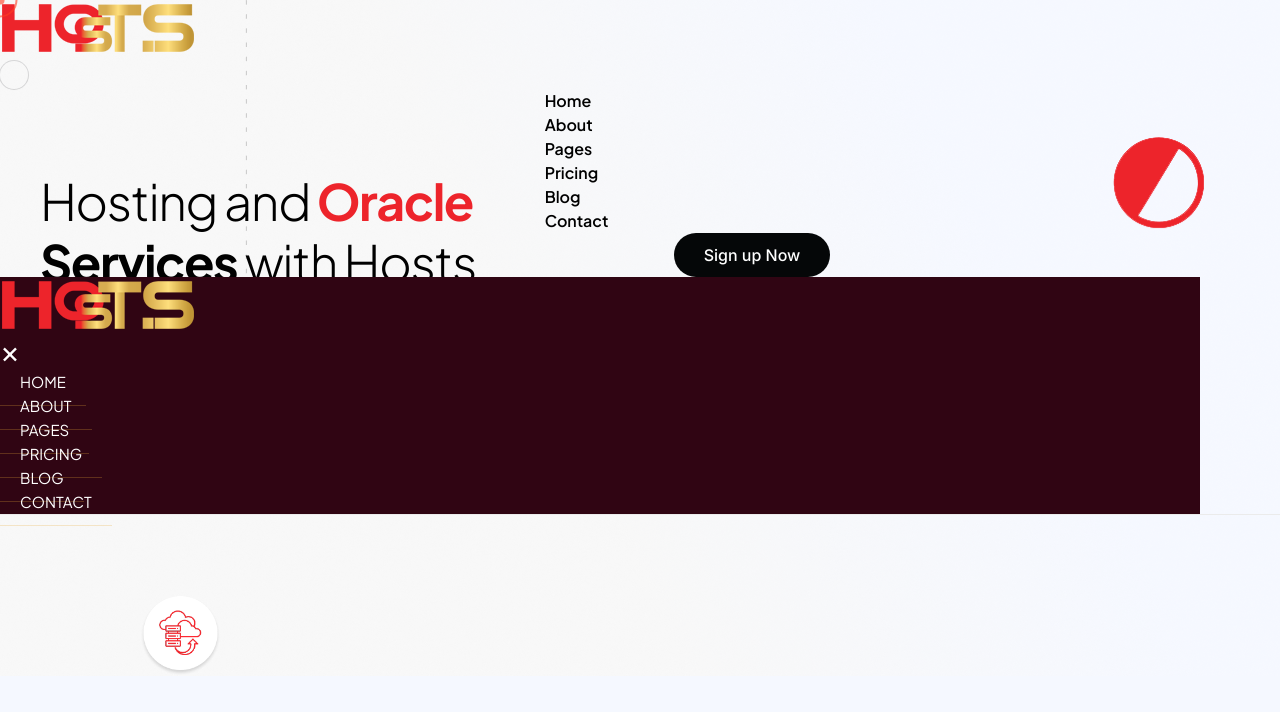
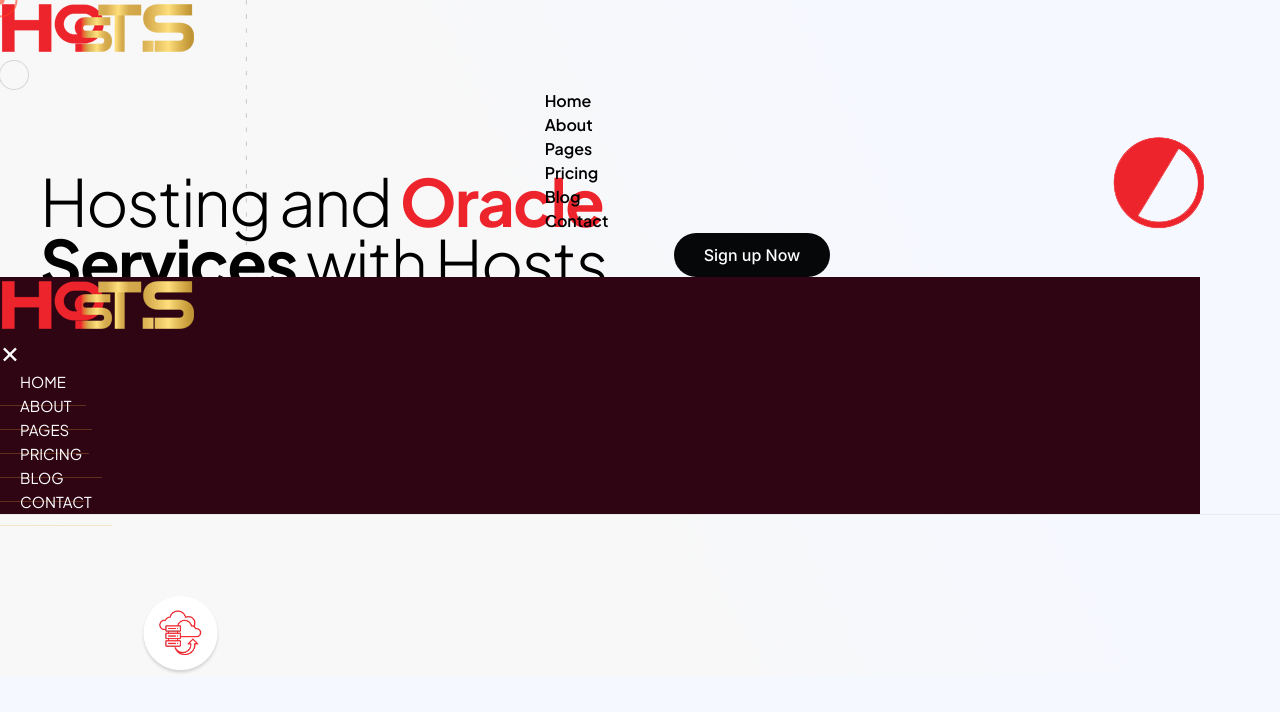
Before and after one commit to ascinate/host, a React (Vite) app: page / in a window 1280 px wide. Shown: the top 712 px of the page. Built offline with nearby package versions, Linux system fonts and the light colour scheme; a web font is replaced by a local one.

Commit message:
font size change

```diff
--- a/src/index.css
+++ b/src/index.css
@@ -151,7 +151,7 @@
 }
 
 .hero-main-text {
-    font-size: 55px;
+    font-size: 65px;
 
 }
 
@@ -377,7 +377,7 @@
 }
 
 .hero-main-text {
-    font-size: 50px;
+    font-size: 65px;
     font-family: "Plus Jakarta Sans", sans-serif;
     font-weight: 300;
     letter-spacing: -0.03em;
@@ -386,7 +386,7 @@
     margin-bottom: 20px;
 }
 .hero-main-text span{
-    font-size: 50px;
+    font-size: 65px;
     font-family: "Plus Jakarta Sans", sans-serif;
     font-weight: 700;
     position: relative;
@@ -395,7 +395,7 @@
 }
 
 .hero-main-text strong{
-    font-size: 50px;
+    font-size: 65px;
     font-family: "Plus Jakarta Sans", sans-serif;
     font-weight: 700;
     position: relative;
```
